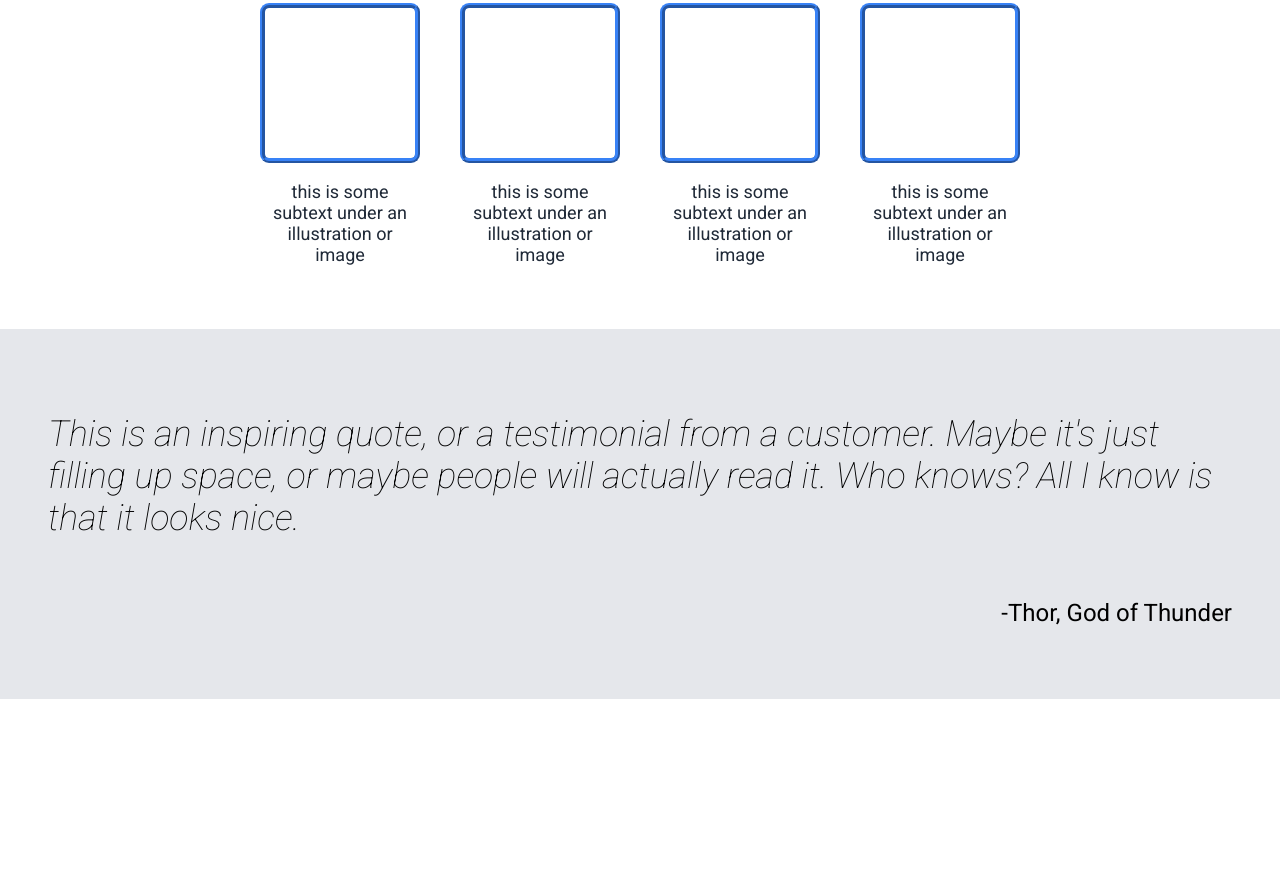
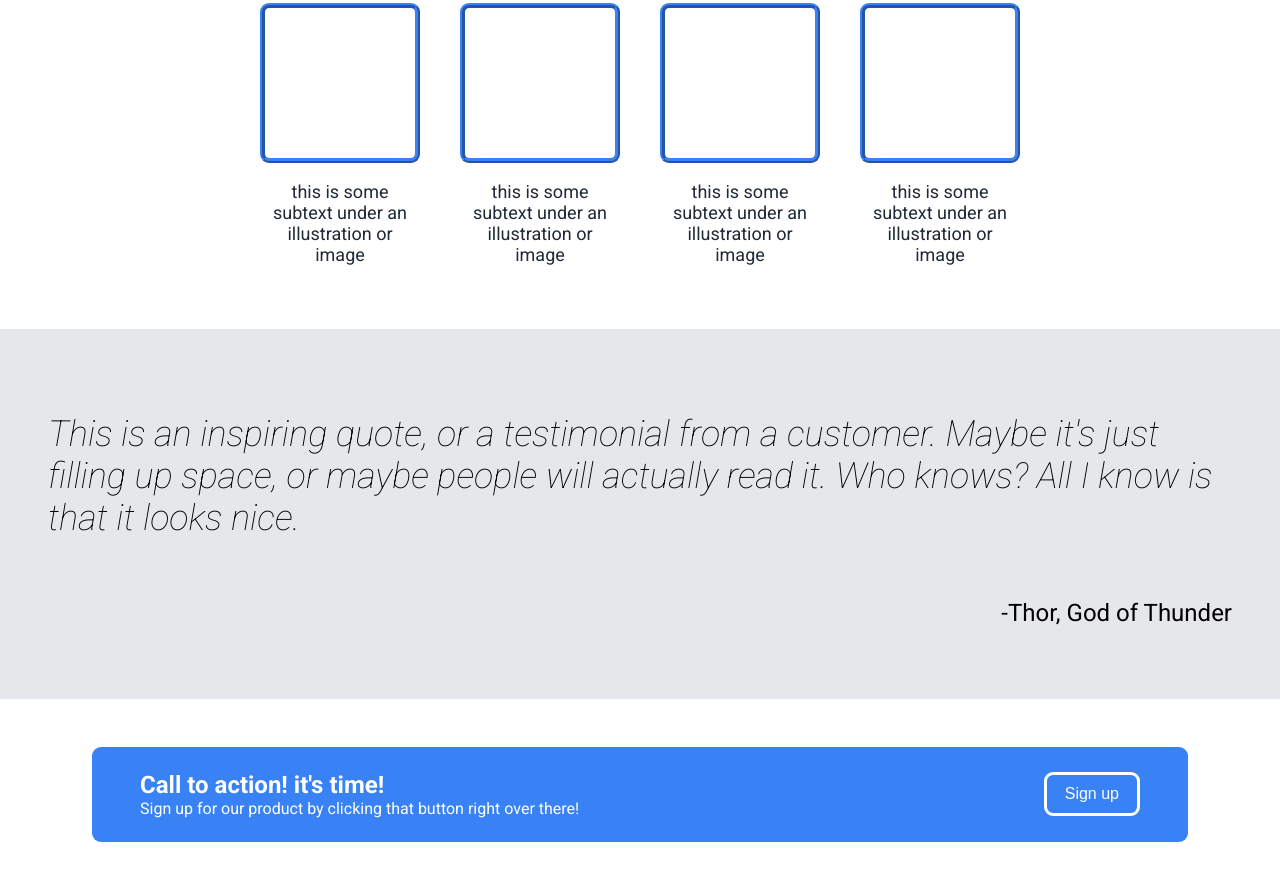
Before and after one commit to Dweedop/landing-page, a plain HTML site: page index.html in a window 1280 px wide. Shown: the part 520-1400 px from the top of the page. Before the commit the page ends 1219 px from the top, so only its background shows below. Drawn offline with Linux system fonts and the light colour scheme.

Commit message:
added and styled email section

```diff
--- a/index.html
+++ b/index.html
@@ -66,5 +66,17 @@
         </p>
     </div>
 
+    <div class="email">
+        <div class="email-box">
+            <div class="email-text">
+                <p class="email-main"><strong>Call to action! it's time!</strong></p>
+                <p class="email-sub">Sign up for our product by clicking that
+                    button right over there!
+                </p>
+            </div>
+            <button class="email-button">Sign up</button>
+        </div>
+    </div>
+
 </body>
 </html>
--- a/style.css
+++ b/style.css
@@ -124,3 +124,44 @@ body {
     padding: 48px;
     background-color: #E5E7EB;
 }
+
+.email {
+    display: flex;
+    justify-content: center;
+    align-items: center;
+    margin: 48px 48px;
+}
+
+.email-box {
+    background-color: #3882F6;
+    padding: 24px 48px;
+    border-radius: 9px;
+    color: white;
+    display: flex;
+    gap: 12px;
+    flex: 1;
+    justify-content: space-between;
+    max-width: 1000px;
+}
+
+.email-main {
+    font-size: 24px;
+    margin: 0;
+}
+
+.email-sub {
+    margin: 0;
+}
+
+.email-button {
+    background-color: #3882F6;
+    color: white;
+    border: white;
+    border-color: white;
+    border-radius: 9px;
+    border-style: solid;
+    align-self: center;
+    padding: 10px 18px;
+    font-size: 16px;
+    flex-grow: 0;
+}
```
